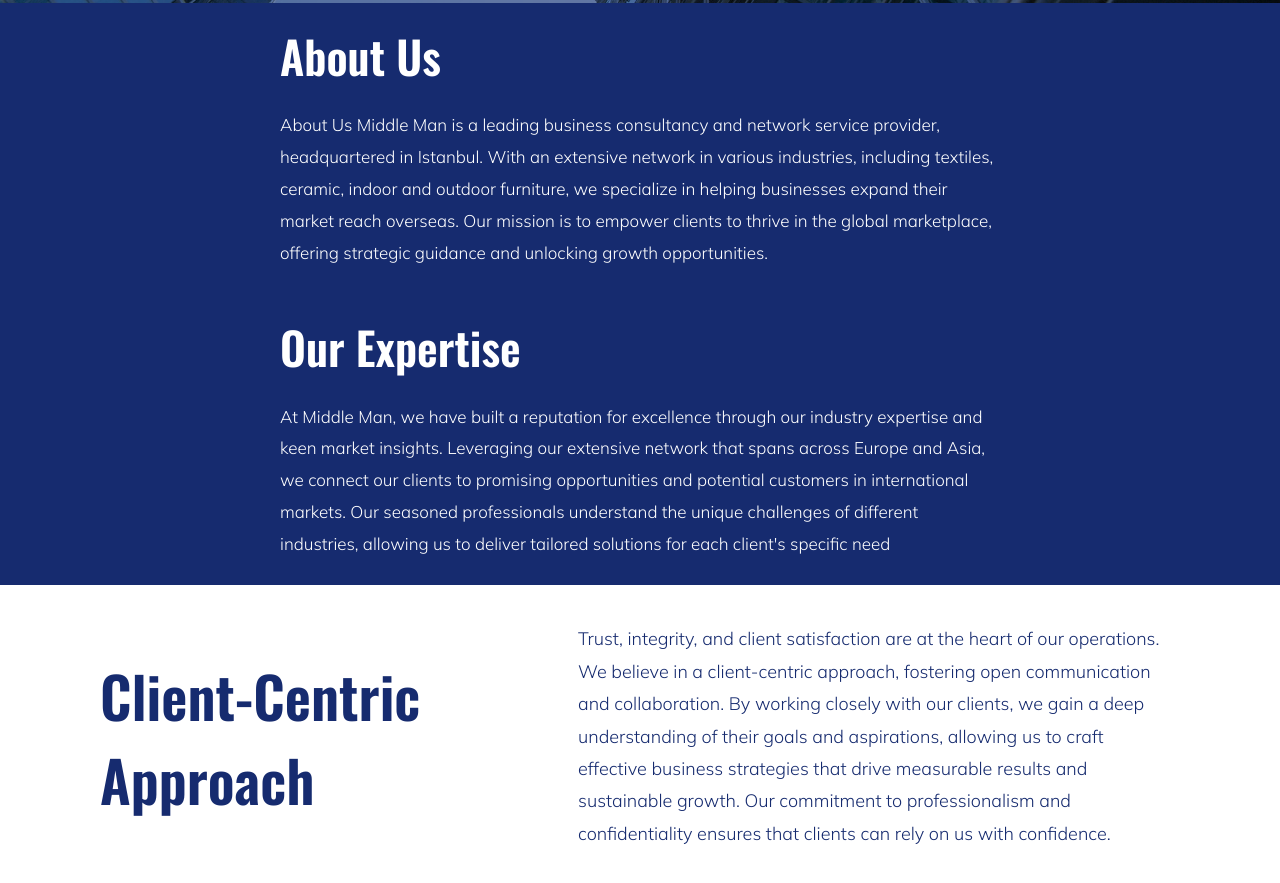
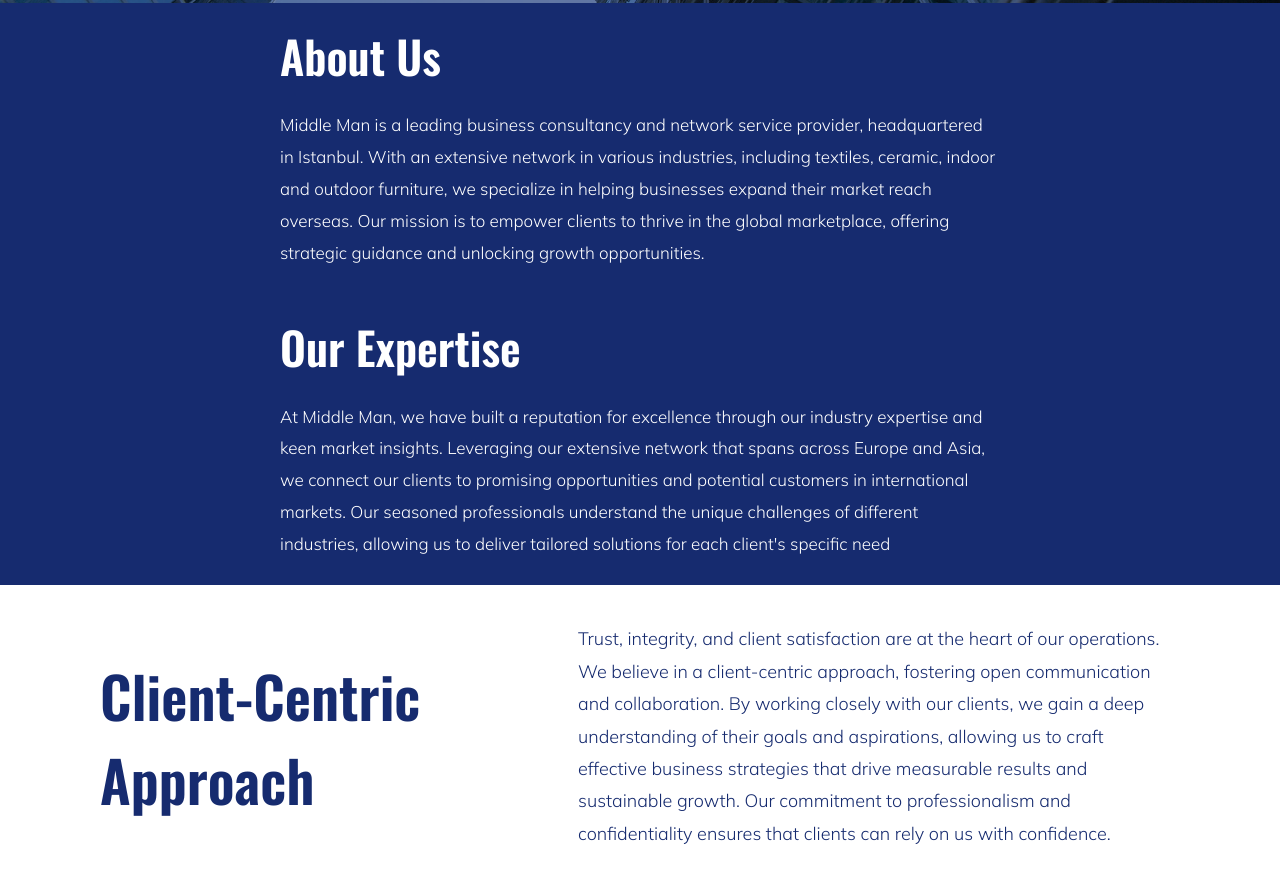
Before and after one commit to erdembn/middleman, a plain HTML site: page index.html in a window 1280 px wide. Shown: the part 920-1803 px from the top of the page. Drawn offline with nearby package versions, Linux system fonts and the light colour scheme.

Commit message:
change about us content

```diff
--- a/index.html
+++ b/index.html
@@ -48,7 +48,6 @@
             </div>
             <div class="about-content">
                 <p>
-                    About Us
                     Middle Man is a leading business consultancy and network service provider, headquartered in
                     Istanbul. With an extensive network in various industries, including textiles, ceramic, indoor and
                     outdoor furniture, we specialize in helping businesses expand their market reach overseas. Our
```
